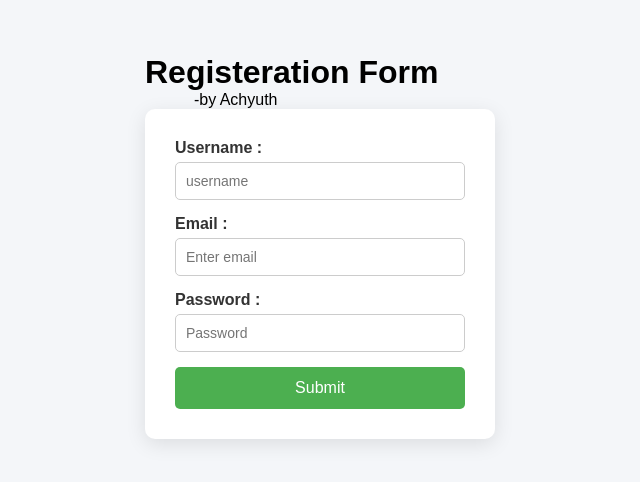
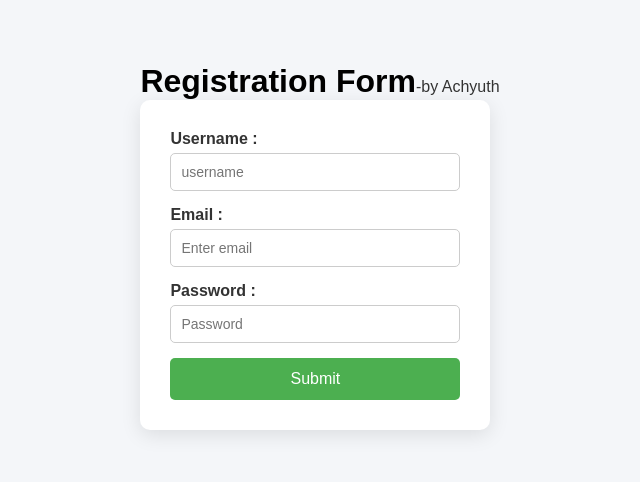
Before and after one commit to KalewarAchyuth/react-form-project, a React (Vite) app: page / in a window 1280 px wide. Shown: the part 154-636 px from the top of the page, without its empty margins (320-960 px from the left). Built offline with nearby package versions, Linux system fonts and the light colour scheme.

Commit message:
Updated form UI

```diff
--- a/src/App.css
+++ b/src/App.css
@@ -70,3 +70,19 @@ button {
 button:hover {
   background-color: #45a049;
 }
+
+.header-container {
+    display: flex;
+    justify-content: space-between;
+    align-items: baseline;
+    width: 100%;
+}
+
+h1 {
+    margin: 0;
+}
+
+.byline {
+    font-size: 1rem;
+    color: #333;
+}
--- a/src/App.jsx
+++ b/src/App.jsx
@@ -33,9 +33,10 @@ export default function App() {
 
     return(
         <>
-            <h1>Registeration Form </h1>
-            &nbsp;&nbsp;&nbsp;&nbsp;&nbsp;&nbsp;&nbsp;&nbsp;&nbsp;&nbsp;&nbsp;
-            <span>-by Achyuth</span>
+            <div class="header-container">
+                <h1>Registration Form</h1>
+                <span class="byline">-by Achyuth</span>
+            </div>
 
             <form onSubmit={handleSubmit}>
                 <div>
```
